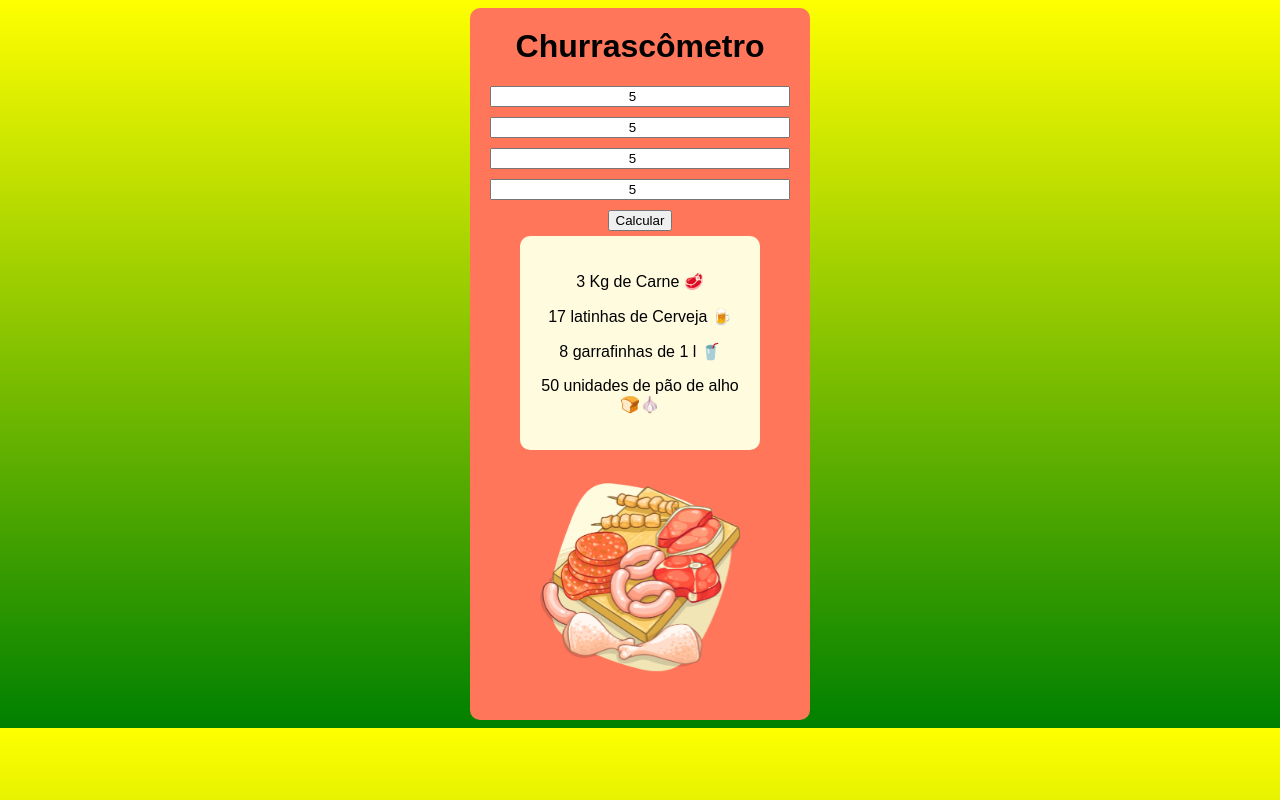
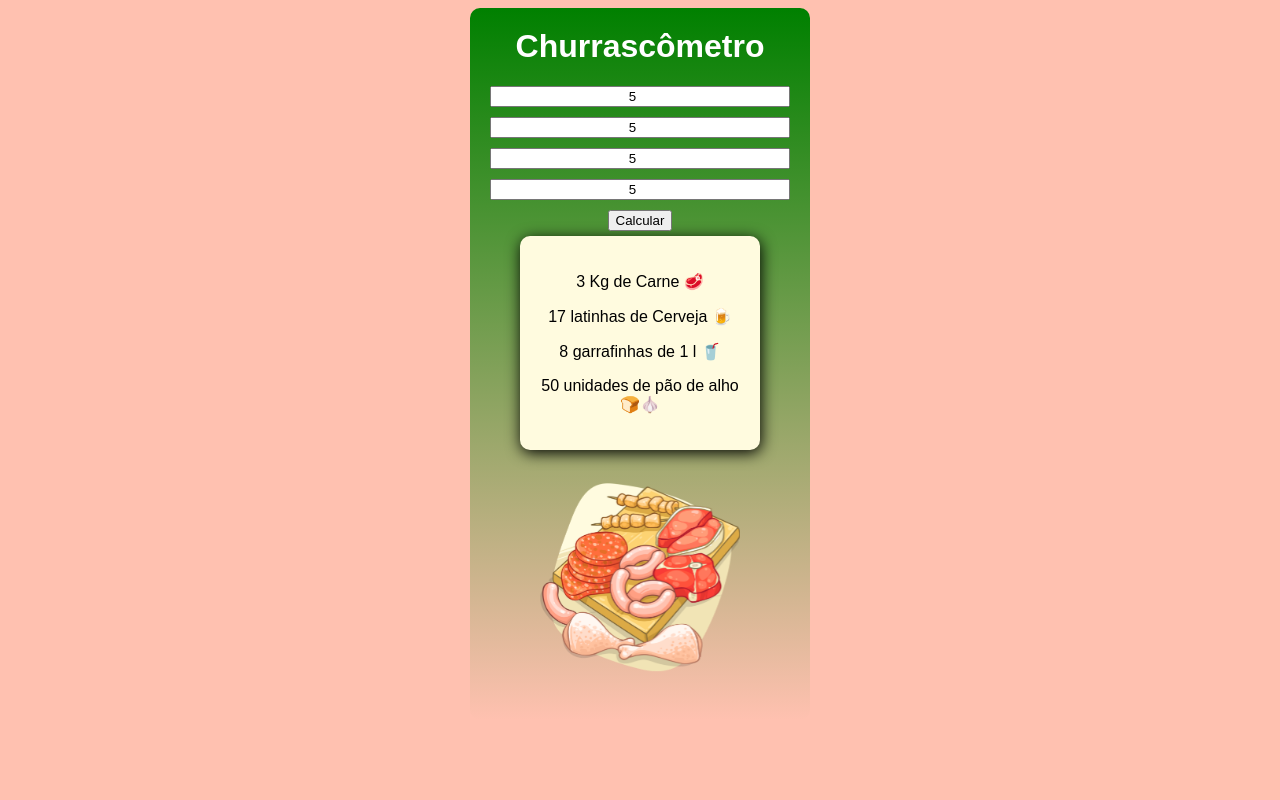
Before and after one commit to IlanVeras/churras, a plain HTML site: page index.html in a window 1280 px wide. Both pictures are taken after typing "5", "5", "5", "5" into the empty fields and a click on the button "Calcular". Drawn offline with Linux system fonts and the light colour scheme.

Commit message:
mudanças de seletores

```diff
--- a/script.js
+++ b/script.js
@@ -1,21 +1,23 @@
 let inputAdulto = document.getElementById('adultos')
 let inputCrianca = document.getElementById('criancas')
-let duracao = document.getElementById('duracao').value
+let duracao = document.getElementById('duracao')
 let inputVegano = document.getElementById('veganos')
 
 let resultado = document.getElementById('resultado')
 
-
+let container = document.getElementById('container')
+//let n = Number(num.value)
 function calcular(){
     let adultos = inputAdulto.value
     let criancas = inputCrianca.value
     let veganos = inputVegano.value
-    let horas = duracao
+    let horas = Number(duracao.value) //MUDA SE VOCÊ COLOCAR O .value AQUI
 
     let qtdTotalCarne = carnePP(horas) * adultos + (carnePP(horas)/2 * criancas)
     let qtdTotalCerveja = cervejaPP(horas) * adultos
     let qtdTotalBebida = bebidasBB(horas) * adultos + (bebidasBB(horas)/2 * criancas)
     let qtdTotalvegan = paoAlho(horas) * veganos
+    resultado.innerHTML = ''
     if(adultos > 0){
         resultado.innerHTML = `<p>${qtdTotalCarne/1000} Kg de Carne 🥩</p>`
         resultado.innerHTML += `<p>${Math.ceil(qtdTotalCerveja / 355)} latinhas de Cerveja 🍺</p>`
@@ -28,8 +30,9 @@ function calcular(){
     }
 
     if(veganos > 0){
+        resultado.style.padding = '20px'
          resultado.innerHTML += `<p>${Math.ceil(qtdTotalvegan)} unidades de pão de alho 🍞🧄</p>`
-         document.body.style.background = 'linear-gradient(yellow, green)'
+         container.style.background = 'linear-gradient(green, #FFC1B0)'
          //PROBLEMAS
     }
 }
--- a/style.css
+++ b/style.css
@@ -3,6 +3,7 @@ body{
     text-align: center;
     background-color: #FFC1B0;
     /*background-attachment: fixed;*/
+    font-family: Arial, Helvetica, sans-serif
 }
 
 
@@ -12,6 +13,10 @@ input{
     width: 100%;
     box-sizing: border-box;
     margin-bottom: 10px;
+}
+
+input:focus{
+    color: rgb(47, 0, 255);
 }
 
 #container{
@@ -26,6 +31,7 @@ input{
 
 h1{
     margin-top: 0;
+    color: white;
 }
 
 img {
@@ -52,7 +58,14 @@ img {
     margin: auto;
     width: 200px;
     border-radius: 10px;
+    box-shadow: 1px 3px 15px black;
 }
+
+
+#resultado:hover{
+    background-color: #e0d792;
+}
+
 
 button{
     margin-bottom: 5px;
```
